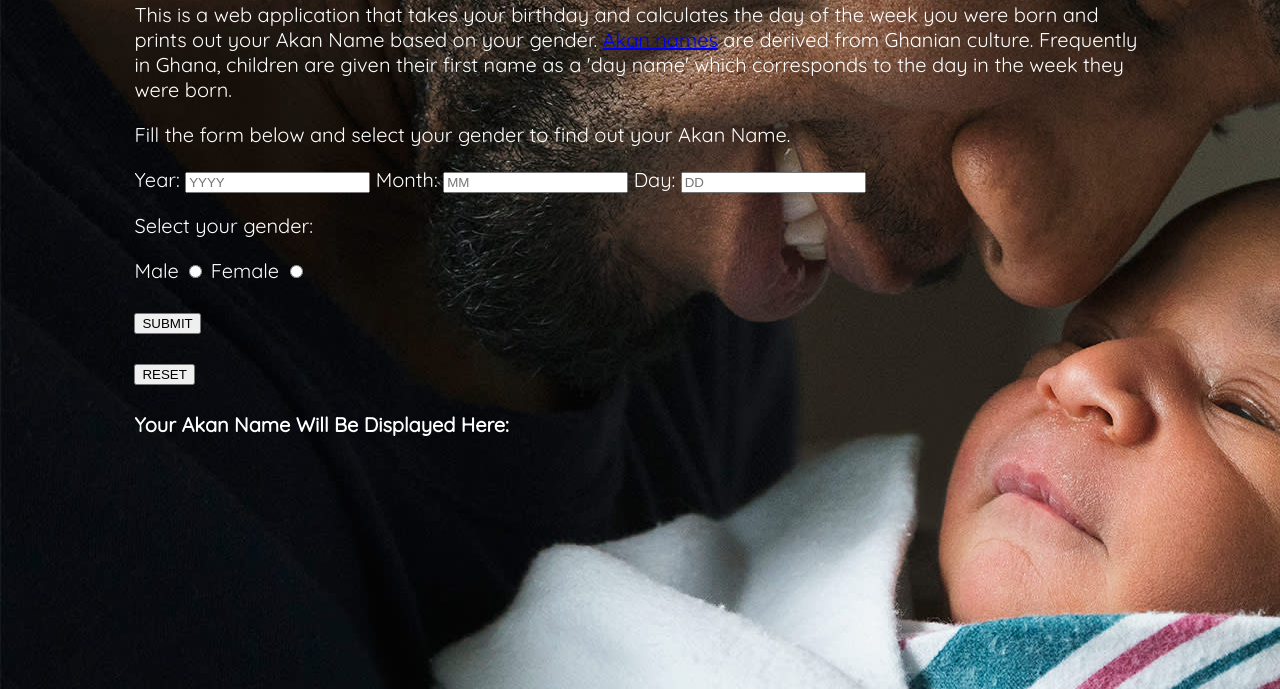
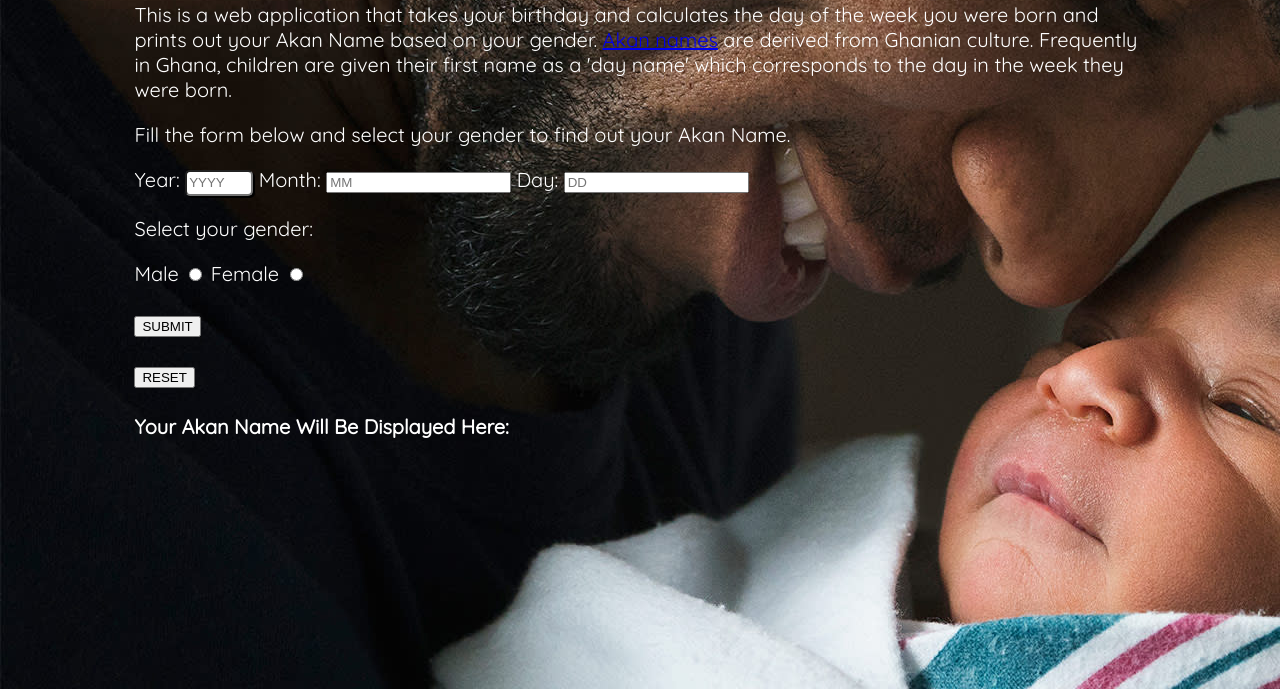
Before and after one commit to fchirchir/akan-name, a plain HTML site: page index.html in a window 1280 px wide. Shown: the part 111-800 px from the top of the page. Drawn offline with Linux system fonts and the light colour scheme; a script that the page names is missing.

Commit message:
Add year input styling

```diff
--- a/css/styles.css
+++ b/css/styles.css
@@ -14,3 +14,10 @@ body{
     width: 80%;
     margin: auto;
   }
+
+  #year-input{
+    border-radius: 5px;
+    width: 60px;
+    height: 20px;
+    box-shadow: 2px 2px #000000;
+  }
```
